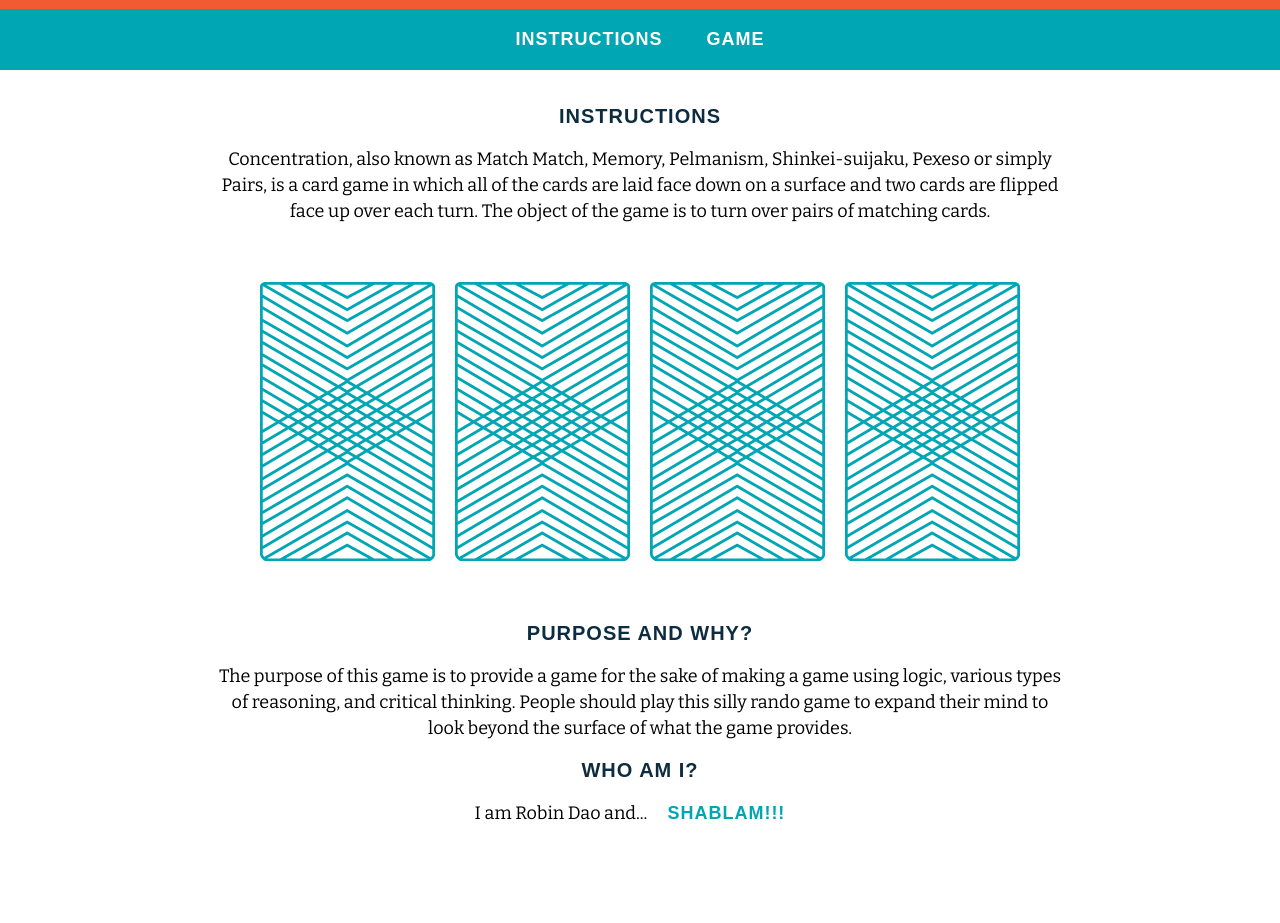
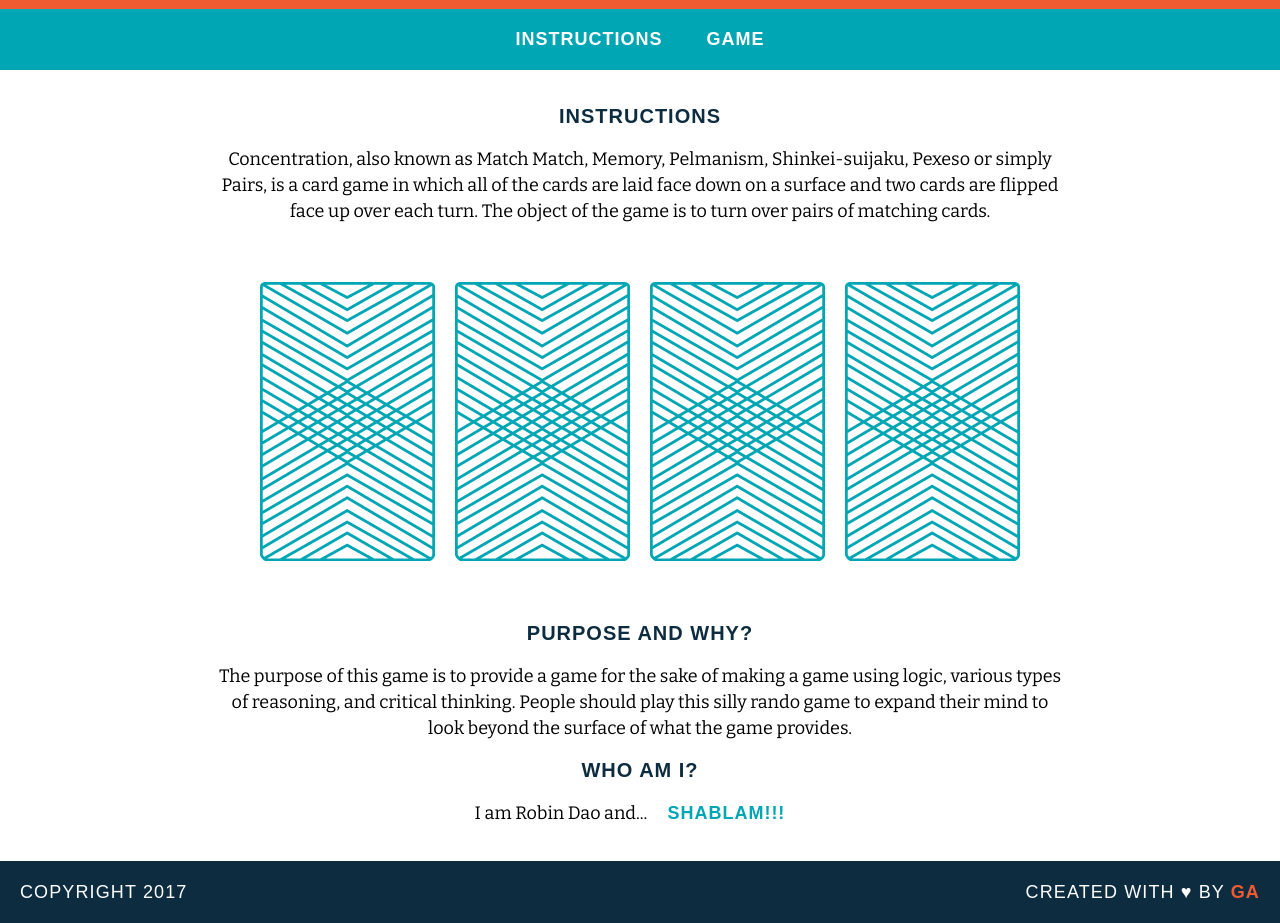
Before and after one commit to robified/preCourseWork_sei_fundamentals_memoryGame, a plain HTML site: page memory_game/index.html in a window 1280 px wide. Shown: the part 103-1026 px from the top of the page. Before the commit the page ends 964 px from the top, so only its background shows below. Drawn offline with nearby package versions, Linux system fonts and the light colour scheme.

Commit message:
Added Navigation and Page Layout

```diff
--- a/memory_game/css/style.css
+++ b/memory_game/css/style.css
@@ -27,6 +27,7 @@ a {
 	font-size: 18px;
 	margin: 20px;
 	color: #FFFFFF;
+	border-bottom: 2px solid transparent;
 }
 
 h2 {
@@ -48,6 +49,7 @@ nav {
 	background-color: #00A6B3;
 	color: #FFFFFF;
 	padding: 20px;
+
 }
 
 main {
@@ -62,3 +64,41 @@ img {
 span a {
 	color: #00A6B3;
 }
+
+footer {
+	text-transform: uppercase;
+	padding: 0px 20px;
+	background-color: #0D2C40;
+	color: white;
+	font-size: 14px;
+	letter-spacing: .08em;
+	font-weight: 500;
+}
+
+.copyright {
+	font-family: "Raleway", sans-serif;
+	float: left;
+}
+
+.message {
+	font-family: "Raleway", sans-serif;
+	float: right;
+}
+
+.clearfix:after {
+	visibility: hidden;
+	display: block;
+	content: " ";
+	clear: both;
+	height: 0;
+	font-size: 0;
+}
+
+.name {
+	color: #F15B31;
+	font-weight: 700;
+}
+
+a:hover {
+	background-color: white;
+}
--- a/memory_game/index.html
+++ b/memory_game/index.html
@@ -13,15 +13,15 @@
 	</header>
 
 	<nav>
-			<a href="#">Instructions</a>
-			<a href="#">Game</a></li>
+		<a href="#instructions">Instructions</a>
+		<a href="#game">Game</a></li>
 	</nav>
 
 	<main>
-			<h2>Instructions</h2>
+		<h2 id="instructions">Instructions</h2>
 		<p>Concentration, also known as Match Match, Memory, Pelmanism, Shinkei-suijaku, Pexeso or simply Pairs, is a card game in which all of the cards are laid face down on a surface and two cards are flipped face up over each turn. The object of the game is to turn over pairs of matching cards.</p>
 
-			<div>
+		<div id="game">
 			<img src="images/back.png" alt="Queen of Diamonds">
 			<img src="images/back.png" alt="Queen of Hearts">
 			<img src="images/back.png" alt="King of Diamonds">
@@ -34,6 +34,13 @@
 		<h2>Who am I?</h2>
 		<p>I am Robin Dao and...<span><a href="https://i.imgur.com/kcetRmu.jpg" target="_blank">SHABLAM!!!</a></span></p>
 	</main>
+
+	<footer class="clearfix">
+		<p class="copyright">Copyright 2017</p>
+		<p class="message">Created with &hearts; by <span class="name">GA</span></p>
+	</footer>
+
 </body>
 
+
 </html>
```
Lines whose indentation alone changed are shown as unchanged.
